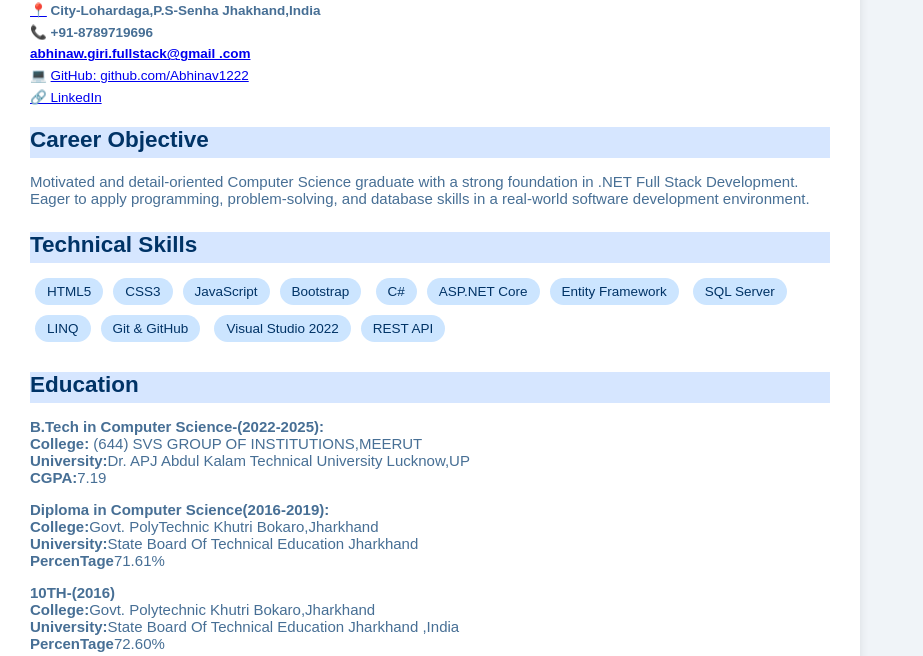
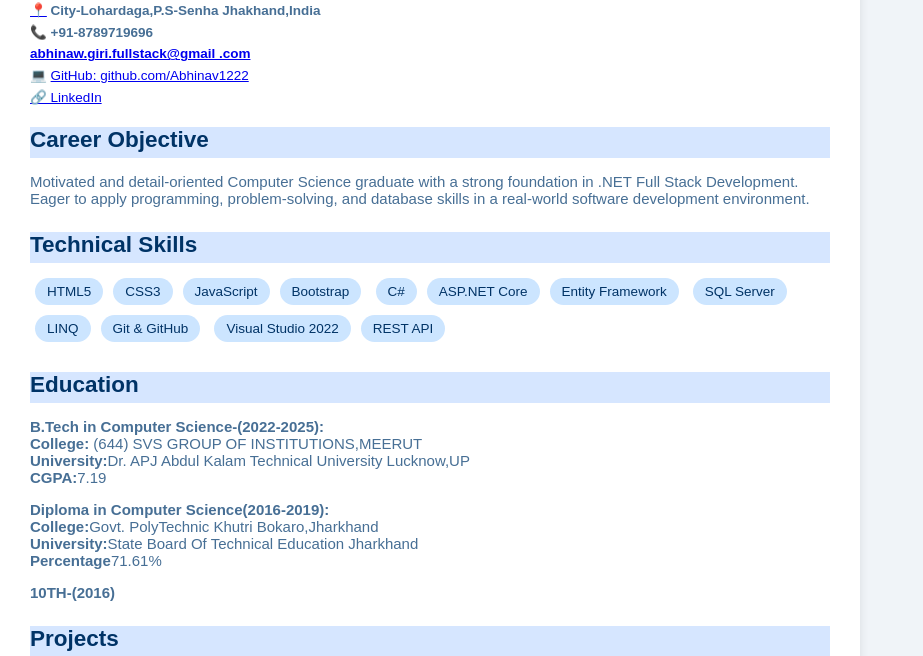
Before and after one commit to Abhinav1222/MYCVVV, a plain HTML site: page index.html in a window 1280 px wide. Shown: the part 144-800 px from the top of the page, without its empty margins (0-923 px from the left). Drawn offline with Linux system fonts and the light colour scheme.

Commit message:
Html Modified

```diff
--- a/index.html
+++ b/index.html
@@ -51,11 +51,9 @@
             <p><strong>Diploma in Computer Science(2016-2019):</strong><br>
                 <b>College:</b>Govt. PolyTechnic Khutri Bokaro,Jharkhand<br>
                 <b>University:</b>State Board Of Technical Education Jharkhand <br>
-                <b>PercenTage</b>71.61%
+                <b>Percentage</b>71.61%
             <p><strong>10TH-(2016)</strong><br>
-                <b>College:</b>Govt. Polytechnic Khutri Bokaro,Jharkhand<br>
-                <b>University:</b>State Board Of Technical Education Jharkhand ,India<br>
-                <b>PercenTage</b>72.60%
+
 
         </div>
 
```
